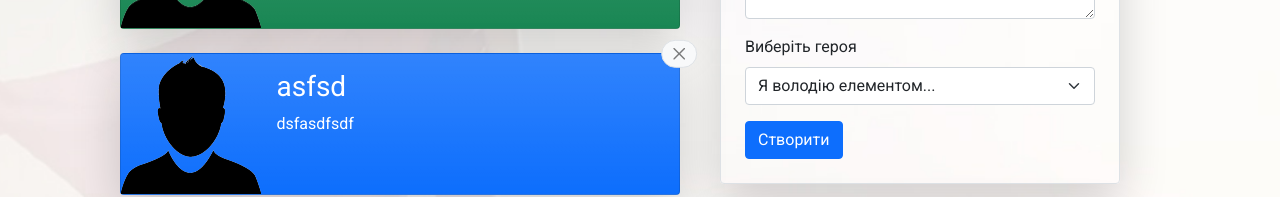
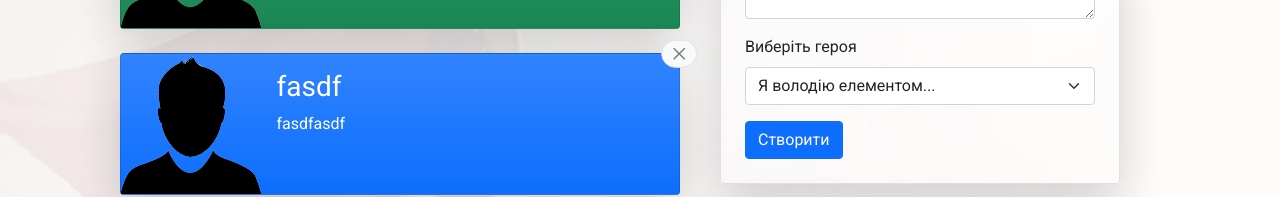
Before and after one commit to Yurii108/redux-admin-panel, a React (Create React App) app: page / in a window 1280 px wide. Shown: the part 328-525 px from the top of the page. Built offline with nearby package versions, Linux system fonts and the light colour scheme; data requests are answered from the project's data file.

Commit message:
fix filter hero

```diff
--- a/heroes.json
+++ b/heroes.json
@@ -13,9 +13,9 @@
       "element": "wind"
     },
     {
-      "id": "aced3a48-b2ff-4b58-8f24-95acd1fee794",
-      "name": "asfsd",
-      "description": "dsfasdfsdf",
+      "id": "e7b06bed-8c13-4385-a4eb-cd5331191df4",
+      "name": "fasdf",
+      "description": "fasdfasdf",
       "element": "water"
     }
   ],
--- a/src/components/heroesFilters/HeroesFilters.js
+++ b/src/components/heroesFilters/HeroesFilters.js
@@ -53,7 +53,7 @@ const HeroesFilters = () => {
                 key={element}
                 id={element}
                 className={btnClass}
-                onClick={() => dispatch(activeFilterChanged(select))}>
+                onClick={() => dispatch(activeFilterChanged(element))}>
                 {select}</button>
 
         })
--- a/src/components/heroesList/heroesList.scss
+++ b/src/components/heroesList/heroesList.scss
@@ -1,21 +1,46 @@
-.remove-btn {
-  margin-right: 0.5rem;
-}
+// .remove-btn {
+//   margin-right: 0.5rem;
+// }
+
+// .item-enter {
+//   opacity: 0;
+// }
+
+// .item-enter-active {
+//   opacity: 1;
+//   transition: opacity 500ms ease-in;
+// }
+
+// .item-exit {
+//   opacity: 1;
+// }
+
+// .item-exit-active {
+//   opacity: 0;
+//   transition: opacity 500ms ease-in;
+// }
 
 .item-enter {
   opacity: 0;
+  transform: translateX(-100%);
 }
 
 .item-enter-active {
   opacity: 1;
-  transition: opacity 500ms ease-in;
+  transform: translateX(0%);
 }
 
 .item-exit {
   opacity: 1;
+  transform: translateX(0%);
 }
 
 .item-exit-active {
   opacity: 0;
-  transition: opacity 500ms ease-in;
+  transform: translateX(100%);
 }
+
+.item-enter-active,
+.item-exit-active {
+  transition: opacity 400ms, transform 400ms;
+}
```
